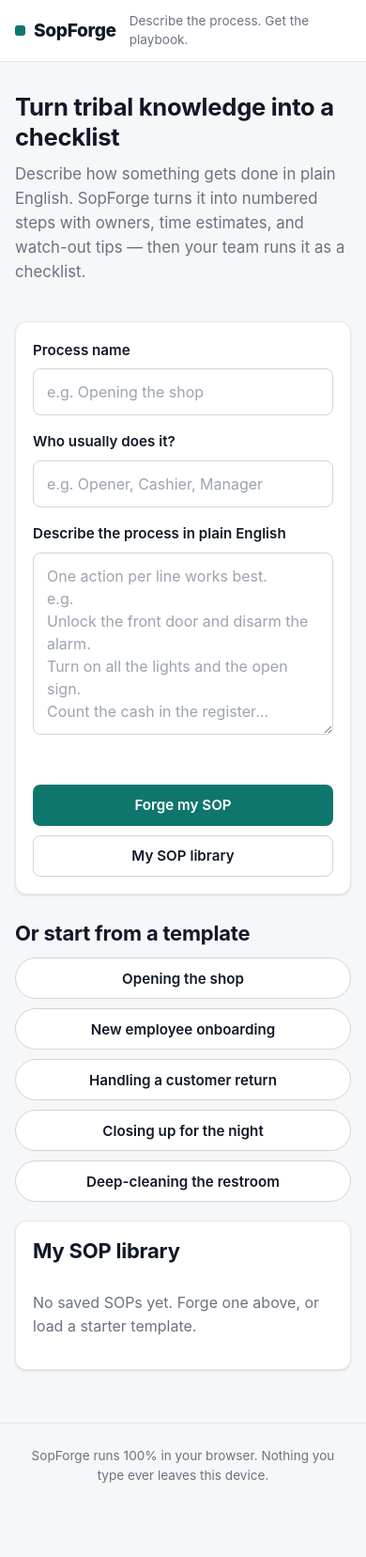
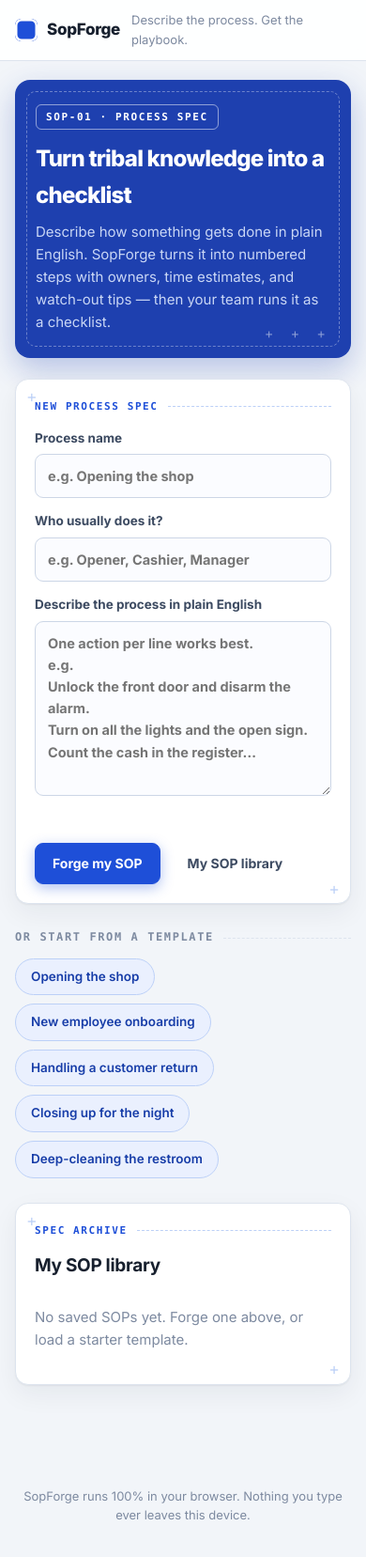
Before and after one commit to alexwboles/sopforge-ai, a plain HTML site: page index.html in a window 390 px wide. Shown: the whole page at 94% size. Before the commit the page ends 1604 px from the top, so only its background shows below. Drawn offline with Linux system fonts and the light colour scheme.

Commit message:
Distinctive redesign: The Blueprint — operations-blueprint identity (blueprint hero, spec-sheet panels, numbered step callouts, WATCH OUT tips). Smoke 11/11, e2e 7/7.

```diff
--- a/css/style.css
+++ b/css/style.css
@@ -1,289 +1,233 @@
-/* SopForge — premium light theme.
- * One accent: deep teal. White cards, subtle borders, system type scale. */
+/* ============ SopForge — The Blueprint ============
+ * An operations blueprint: crisp white spec sheets on cool slate,
+ * blueprint-blue accent, technical-drawing details, mono spec labels.
+ * One accent: blueprint blue. */
+:root {
+  --bg: #f2f5f9;
+  --card: #ffffff;
+  --ink: #17202e;
+  --ink-soft: #3c4a61;
+  --muted: #7d8aa0;
+  --line: #dde4ee;
+  --line-soft: #edf1f7;
+  --accent: #1e4fd8;
+  --accent-deep: #173da8;
+  --accent-soft: #eaf0fe;
+  --accent-line: #bcd0f7;
+  --blueprint: #1e40af;
+  --ok: #15803d;
+  --ok-soft: #f0fdf4;
+  --warn: #b45309;
+  --warn-soft: #fef6e7;
+  --radius: 12px;
+  --shadow: 0 1px 2px rgba(23, 32, 46, .06), 0 10px 28px rgba(23, 32, 46, .06);
+  --sans: "Inter", -apple-system, BlinkMacSystemFont, "Segoe UI", Roboto, sans-serif;
+  --mono: ui-monospace, SFMono-Regular, Menlo, Consolas, monospace;
+}
+* { box-sizing: border-box; }
+html { -webkit-text-size-adjust: 100%; }
+body {
+  margin: 0; font-family: var(--sans); background: var(--bg); color: var(--ink);
+  font-size: 15px; line-height: 1.6; -webkit-font-smoothing: antialiased;
+}
+.muted { color: var(--muted); }
+.small { font-size: 13px; }
+h1 { font-size: 26px; font-weight: 750; letter-spacing: -.4px; margin: 0 0 6px; }
+h2 { font-size: 19px; font-weight: 700; letter-spacing: -.3px; margin: 0 0 12px; }
+h3 { font-size: 13px; font-weight: 700; letter-spacing: 1.1px; text-transform: uppercase; color: var(--ink-soft); margin: 0 0 8px; }
 
-:root {
-  --accent: #0f766e;
-  --accent-hover: #0c5f59;
-  --accent-tint: #effaf8;
-  --bg: #f6f7f9;
-  --card: #ffffff;
-  --border: #e5e7eb;
-  --border-strong: #d1d5db;
-  --text: #111827;
-  --muted: #6b7280;
-  --danger: #b91c1c;
-  --danger-border: #fca5a5;
-  --radius: 8px;
-  --shadow: 0 1px 2px rgba(16, 24, 40, 0.05), 0 1px 3px rgba(16, 24, 40, 0.08);
-  --font: -apple-system, BlinkMacSystemFont, "Segoe UI", Roboto, Helvetica, Arial, sans-serif;
+/* ---------- top bar ---------- */
+.topbar {
+  background: rgba(255,255,255,.92); backdrop-filter: blur(10px);
+  border-bottom: 1px solid var(--line);
+  position: sticky; top: 0; z-index: 20;
+  display: flex; align-items: center; gap: 12px;
+  padding: 13px 24px;
 }
-
-* { box-sizing: border-box; }
-
-html { -webkit-text-size-adjust: 100%; }
-
-body {
-  font-family: var(--font);
-  margin: 0;
-  color: var(--text);
-  background: var(--bg);
-  line-height: 1.55;
-  font-size: 1rem;
-  -webkit-font-smoothing: antialiased;
-}
-
-/* ---------- type scale ---------- */
-h1, h2, h3 { line-height: 1.25; letter-spacing: -0.01em; margin: 0; }
-h1 { font-size: 2rem; font-weight: 750; }
-h2 { font-size: 1.375rem; font-weight: 700; }
-h3 { font-size: 1.125rem; font-weight: 650; }
-.muted { color: var(--muted); }
-.small { font-size: 0.85rem; line-height: 1.5; }
-
-/* ---------- topbar ---------- */
-.topbar {
-  background: var(--card);
-  border-bottom: 1px solid var(--border);
-  padding: 14px 24px;
-  display: flex;
-  align-items: center;
-  gap: 14px;
-}
-.brand {
-  font-weight: 800;
-  font-size: 1.2rem;
-  letter-spacing: -0.02em;
-  display: flex;
-  align-items: center;
-  gap: 9px;
-}
+.brand { display: flex; align-items: center; gap: 10px; font-weight: 800; font-size: 17px; letter-spacing: -.3px; }
 .brand::before {
-  content: "";
-  width: 11px;
-  height: 11px;
-  border-radius: 3px;
+  content: ""; width: 24px; height: 24px; border-radius: 7px; flex: none;
   background: var(--accent);
-  flex: 0 0 11px;
+  box-shadow: inset 0 0 0 2.5px #fff, inset 0 0 0 4.5px var(--accent);
 }
 
 /* ---------- layout ---------- */
-main {
-  max-width: 1120px;
-  margin: 0 auto;
-  padding: 28px 24px 48px;
+main { max-width: 920px; margin: 0 auto; padding: 30px 24px 70px; }
+section { animation: rise .28s ease both; }
+@keyframes rise { from { opacity: 0; transform: translateY(8px); } to { opacity: 1; transform: none; } }
+@media (prefers-reduced-motion: reduce) { section { animation: none; } * { transition: none !important; } }
+
+/* ---------- blueprint hero ---------- */
+.hero {
+  background: var(--blueprint); color: #fff;
+  border-radius: 16px; padding: 34px 36px; margin-bottom: 22px;
+  position: relative; overflow: hidden;
+  box-shadow: 0 12px 32px rgba(30, 64, 175, .28);
 }
-section + section { margin-top: 8px; }
+.hero::before {
+  content: ""; position: absolute; inset: 12px;
+  border: 1.5px dashed rgba(255,255,255,.35); border-radius: 10px; pointer-events: none;
+}
+.hero::after {
+  content: "+ + +"; position: absolute; right: 22px; bottom: 14px;
+  font-family: var(--mono); font-size: 13px; letter-spacing: 6px; color: rgba(255,255,255,.5);
+}
+.hero h1 { color: #fff; font-size: clamp(24px, 3.6vw, 32px); letter-spacing: -.8px; max-width: 560px; position: relative; }
+.hero .muted { color: #c9d6f5; max-width: 600px; margin: 8px 0 0; position: relative; }
+.hero .spec-tag {
+  display: inline-block; font-family: var(--mono); font-size: 11px; font-weight: 700;
+  letter-spacing: 1.6px; text-transform: uppercase; color: #fff;
+  border: 1px solid rgba(255,255,255,.5); border-radius: 6px; padding: 4px 10px; margin-bottom: 12px;
+  position: relative;
+}
 
-.hero { padding: 12px 0 20px; max-width: 720px; }
-.hero h1 { margin: 0 0 10px; }
-.hero p { font-size: 1.05rem; margin: 0; }
+/* ---------- spec sheet panel ---------- */
+.panel {
+  background: var(--card); border: 1px solid var(--line); border-radius: 14px;
+  box-shadow: var(--shadow); padding: 26px 28px; margin-bottom: 22px; position: relative;
+}
+.panel::before, .panel::after {
+  content: "+"; position: absolute; font-family: var(--mono); color: var(--accent-line); font-size: 16px;
+}
+.panel::before { top: 6px; left: 12px; }
+.panel::after { bottom: 2px; right: 12px; }
+.spec-label {
+  font-family: var(--mono); font-size: 11px; font-weight: 700; letter-spacing: 1.6px;
+  text-transform: uppercase; color: var(--accent); margin-bottom: 14px;
+  display: flex; align-items: center; gap: 10px;
+}
+.spec-label::after { content: ""; flex: 1; border-top: 1px dashed var(--accent-line); }
 
-h2.section-title { margin: 28px 0 12px; }
-
-/* ---------- panels / cards ---------- */
-.panel {
-  background: var(--card);
-  border: 1px solid var(--border);
-  border-radius: 12px;
-  padding: 24px;
-  margin: 20px 0;
-  box-shadow: var(--shadow);
+label { display: block; font-size: 13.5px; font-weight: 650; color: var(--ink-soft); margin: 0 0 14px; }
+input[type="text"], input[type="password"], textarea {
+  display: block; width: 100%; margin-top: 6px; padding: 11px 13px;
+  font: inherit; font-size: 14.5px; color: var(--ink);
+  background: #fbfcff; border: 1px solid #ccd6e6; border-radius: 9px;
+  transition: border-color .15s ease, box-shadow .15s ease;
 }
-.panel h2 { margin-bottom: 12px; }
-.panel h3 { margin-bottom: 8px; }
-
-.card {
-  display: flex;
-  justify-content: space-between;
-  align-items: center;
-  gap: 12px;
-  border: 1px solid var(--border);
-  border-radius: 10px;
-  padding: 16px 18px;
-  background: var(--card);
-  box-shadow: var(--shadow);
+input:focus, textarea:focus {
+  outline: none; border-color: var(--accent); box-shadow: 0 0 0 3px rgba(30, 79, 216, .13);
 }
-#library-list {
-  display: grid;
-  grid-template-columns: repeat(auto-fill, minmax(320px, 1fr));
-  gap: 12px;
-}
-#library-list p.muted { grid-column: 1 / -1; }
-
-/* ---------- forms ---------- */
-label { display: block; margin: 16px 0; font-weight: 600; font-size: 0.95rem; }
-label:first-child { margin-top: 0; }
-input[type="text"], input[type="password"], textarea {
-  width: 100%;
-  margin-top: 8px;
-  padding: 12px 14px;
-  font-size: 1rem;
-  line-height: 1.5;
-  color: var(--text);
-  background: #fff;
-  border: 1px solid var(--border-strong);
-  border-radius: var(--radius);
-  font-family: inherit;
-}
-textarea { resize: vertical; min-height: 120px; }
-input[type="text"]::placeholder,
-input[type="password"]::placeholder,
-textarea::placeholder { color: #9ca3af; }
+textarea { resize: vertical; }
+.error { color: #b91c1c; font-size: 13.5px; min-height: 20px; margin: 2px 0 8px; }
 
 /* ---------- buttons ---------- */
 button {
-  min-height: 44px;
-  padding: 11px 20px;
-  border: 1px solid transparent;
-  border-radius: var(--radius);
-  cursor: pointer;
-  background: #eef0f3;
-  color: var(--text);
-  font-size: 0.95rem;
-  font-weight: 600;
-  font-family: inherit;
-  transition: background-color 0.15s ease, border-color 0.15s ease, box-shadow 0.15s ease;
+  font: inherit; font-size: 14px; font-weight: 650; cursor: pointer;
+  padding: 10px 18px; border-radius: 9px; border: 1px solid #ccd6e6;
+  background: #fbfcff; color: var(--ink);
+  transition: transform .12s ease, box-shadow .12s ease, background .12s ease;
 }
-button:hover { background: #e3e6eb; }
-button:active { transform: translateY(0); }
-
-button.primary { background: var(--accent); color: #fff; }
-button.primary:hover { background: var(--accent-hover); }
-
-button.ghost { background: #fff; border-color: var(--border-strong); }
-button.ghost:hover { border-color: var(--accent); color: var(--accent); background: var(--accent-tint); }
-
-button.danger { color: var(--danger); border-color: var(--danger-border); background: #fff; }
-button.danger:hover { background: #fef2f2; border-color: var(--danger); }
-
-button:focus-visible,
-input:focus-visible,
-textarea:focus-visible,
-.step:focus-visible,
-.chip:focus-visible {
-  outline: 2px solid var(--accent);
-  outline-offset: 2px;
+button:hover { transform: translateY(-1px); box-shadow: 0 4px 12px rgba(23,32,46,.1); }
+button.primary, #forge-btn.primary {
+  background: var(--accent); border-color: var(--accent); color: #fff;
+  box-shadow: 0 4px 14px rgba(30, 79, 216, .35);
 }
-input[type="text"]:focus, input[type="password"]:focus, textarea:focus {
-  border-color: var(--accent);
-  box-shadow: 0 0 0 3px rgba(15, 118, 110, 0.16);
-  outline: none;
-}
-
-.row { display: flex; gap: 10px; flex-wrap: wrap; align-items: center; }
-.between { justify-content: space-between; margin-bottom: 16px; }
+button.primary:hover, #forge-btn.primary:hover { background: var(--accent-deep); }
+button.ghost, .ghost { background: transparent; border-color: transparent; color: var(--ink-soft); box-shadow: none; }
+button.ghost:hover, .ghost:hover { background: var(--line-soft); box-shadow: none; transform: none; }
+button.danger { color: #b91c1c; }
+button.danger:hover { background: #fef2f2; }
+.row { display: flex; align-items: center; gap: 10px; flex-wrap: wrap; margin-top: 16px; }
+.row.between { justify-content: space-between; }
 
 /* ---------- template chips ---------- */
-.chips { display: flex; gap: 10px; flex-wrap: wrap; margin: 12px 0 8px; }
+.section-title {
+  font-family: var(--mono); font-size: 12px; font-weight: 700; letter-spacing: 1.6px;
+  text-transform: uppercase; color: var(--muted); margin: 26px 0 12px;
+  display: flex; align-items: center; gap: 10px;
+}
+.section-title::after { content: ""; flex: 1; border-top: 1px dashed var(--line); }
+.chips { display: flex; flex-wrap: wrap; gap: 9px; margin-bottom: 26px; }
 .chip {
-  background: #fff;
-  border: 1px solid var(--border-strong);
-  border-radius: 999px;
-  padding: 10px 18px;
-  min-height: 44px;
-  color: var(--text);
+  border: 1.5px solid var(--accent-line); background: var(--accent-soft); color: var(--accent-deep);
+  border-radius: 999px; padding: 8px 16px; font-size: 13.5px; font-weight: 600;
 }
-.chip:hover { border-color: var(--accent); color: var(--accent); background: var(--accent-tint); }
+.chip:hover { background: #fff; border-color: var(--accent); box-shadow: 0 3px 10px rgba(30,79,216,.15); }
 
-/* ---------- SOP view ---------- */
-#sop-title { margin: 4px 0 6px; }
-#sop-meta { margin: 0 0 4px; }
+/* ---------- library spec cards ---------- */
+#library-list { display: grid; gap: 12px; }
+#library-list .card {
+  display: flex; justify-content: space-between; align-items: center; gap: 14px; flex-wrap: wrap;
+  background: var(--card); border: 1px solid var(--line); border-radius: 11px;
+  padding: 15px 18px; box-shadow: 0 1px 3px rgba(23,32,46,.05);
+  border-left: 4px solid var(--accent);
+  transition: transform .13s ease, box-shadow .13s ease;
+}
+#library-list .card:hover { transform: translateY(-1px); box-shadow: var(--shadow); }
+#library-list .card strong { font-size: 15.5px; letter-spacing: -.2px; }
+#library-list .card .muted.small { font-family: var(--mono); font-size: 12px; margin-top: 3px; }
+#library-list .card .row { margin-top: 0; }
+#library-list .card button { padding: 8px 14px; font-size: 13px; }
 
+/* ---------- SOP inspection sheet ---------- */
+#sop-meta { font-family: var(--mono); font-size: 13px; }
 .progress {
-  background: var(--border);
-  border-radius: 999px;
-  height: 10px;
-  overflow: hidden;
-  margin: 14px 0 6px;
+  height: 14px; background: var(--line-soft); border: 1px solid var(--line);
+  border-radius: 999px; overflow: hidden; margin: 14px 0 6px; position: relative;
 }
-#progress-fill { background: var(--accent); height: 100%; width: 0; transition: width 0.3s ease; }
-#progress-label { margin: 0 0 16px; }
+#progress-fill {
+  height: 100%; width: 0; background: var(--accent); border-radius: 999px;
+  transition: width .4s ease;
+}
+#progress-label { font-family: var(--mono); font-size: 12.5px; margin: 0 0 18px; }
 
+#step-list { display: grid; gap: 0; }
 .step {
-  display: flex;
-  gap: 14px;
-  align-items: flex-start;
-  background: #fff;
-  border: 1px solid var(--border);
-  border-radius: 12px;
-  padding: 16px 18px;
-  margin: 12px 0;
-  cursor: pointer;
-  box-shadow: var(--shadow);
-  transition: border-color 0.15s ease, box-shadow 0.15s ease;
+  display: grid; grid-template-columns: auto auto 1fr; gap: 14px; align-items: start;
+  background: var(--card); border: 1px solid var(--line); border-radius: 12px;
+  padding: 16px 18px; margin-bottom: 14px; cursor: pointer;
+  transition: border-color .15s ease, box-shadow .15s ease;
+  position: relative;
 }
-.step:hover { border-color: var(--border-strong); }
-.step input {
-  width: 20px;
-  height: 20px;
-  margin-top: 3px;
-  flex: 0 0 20px;
-  accent-color: var(--accent);
-  cursor: pointer;
+.step:hover { border-color: var(--accent-line); box-shadow: var(--shadow); }
+.step input[type="checkbox"] {
+  width: 20px; height: 20px; margin-top: 2px; accent-color: var(--accent); cursor: pointer; flex: none;
 }
-.step.done { opacity: 0.6; }
-.step.done strong { text-decoration: line-through; }
-.step.done .step-n { background: #9ca3af; }
 .step-n {
-  background: var(--accent);
-  color: #fff;
-  font-weight: 700;
-  font-size: 0.9rem;
-  border-radius: 50%;
-  width: 32px;
-  height: 32px;
-  flex: 0 0 32px;
-  display: flex;
-  align-items: center;
-  justify-content: center;
+  position: relative; flex: none; width: 36px; height: 36px; border-radius: 50%;
+  background: var(--accent-soft); color: var(--accent-deep);
+  font-family: var(--mono); font-size: 13px; font-weight: 700;
+  display: inline-flex; align-items: center; justify-content: center;
+  border: 1.5px solid var(--accent-line);
 }
-.step-body { display: flex; flex-direction: column; gap: 6px; min-width: 0; }
-.step-body strong { font-weight: 650; font-size: 1.02rem; }
+.step:not(:last-child) .step-n::after {
+  content: ""; position: absolute; top: calc(100% + 5px); left: 50%;
+  transform: translateX(-50%); width: 2px; height: 16px; background: var(--accent-line);
+}
+.step-body { display: flex; flex-direction: column; gap: 4px; min-width: 0; }
+.step-body strong { font-size: 15px; letter-spacing: -.1px; }
+.step-body .muted.small { font-family: var(--mono); font-size: 12px; }
 .tip {
-  font-size: 0.85rem;
-  color: #92400e;
-  background: #fffbeb;
-  border: 1px solid #fde68a;
-  border-radius: 6px;
-  padding: 8px 10px;
+  margin-top: 8px; font-size: 13px; color: var(--ink-soft);
+  background: var(--warn-soft); border-left: 3px solid var(--warn);
+  border-radius: 0 8px 8px 0; padding: 8px 12px;
 }
-.tip strong { font-weight: 700; }
+.tip strong { color: var(--warn); font-size: 12px; letter-spacing: .6px; text-transform: uppercase; }
+.step.done { border-color: #bbf7d0; background: #fdfffe; }
+.step.done .step-n { background: var(--ok); border-color: var(--ok); color: #fff; }
+.step.done .step-body > strong { color: var(--muted); text-decoration: line-through; text-decoration-color: #9db8a4; }
 
-.ai-panel { border-style: dashed; border-width: 1.5px; }
-#polish-msg { margin: 10px 0 0; min-height: 1.4em; }
+/* ---------- AI polish panel ---------- */
+.ai-panel {
+  border-style: dashed; border-color: var(--accent-line); background: #fbfcff;
+}
+.ai-panel .row { margin-top: 10px; }
+.ai-panel input { max-width: 320px; }
 
-.error { color: var(--danger); font-size: 0.92rem; margin: 10px 0; min-height: 1.4em; }
-
-footer { text-align: center; padding: 24px; border-top: 1px solid var(--border); }
-
-/* ---------- print ---------- */
+/* ---------- footer / print ---------- */
+footer { text-align: center; padding: 26px 16px 34px; }
 @media print {
-  .topbar, .ai-panel, .row, footer, #view-forge { display: none !important; }
-  body { background: #fff; }
-  main { max-width: none; padding: 0; }
-  .step { break-inside: avoid; box-shadow: none; }
+  .topbar, .row, footer, .ai-panel, .chips, .section-title { display: none !important; }
+  .hero { box-shadow: none; }
+  main { padding: 0; }
 }
-
-/* ---------- responsive ---------- */
-@media (max-width: 720px) {
-  .topbar { padding: 12px 16px; }
-  main { padding: 20px 16px 36px; }
-  .hero h1, h1 { font-size: 1.6rem; }
-  .panel { padding: 18px; }
-  .row .primary, .row button { flex: 1 1 100%; }
-  .chips .chip { flex: 1 1 100%; text-align: center; }
-  #library-list { grid-template-columns: 1fr; }
-  .card { flex-direction: column; align-items: stretch; }
-  .card .row { justify-content: flex-start; }
-  .card .row button { flex: 1 1 auto; }
-  .between { gap: 12px; }
+@media (max-width: 640px) {
+  main { padding: 20px 16px 60px; }
+  .topbar { padding: 11px 16px; }
+  .hero { padding: 26px 22px; }
+  .panel { padding: 20px; }
+  .step { grid-template-columns: auto 1fr; }
+  .step-n { display: none; }
+  #library-list .card { align-items: flex-start; flex-direction: column; }
 }
-
-/* ---------- reduced motion ---------- */
-@media (prefers-reduced-motion: reduce) {
-  html { scroll-behavior: auto; }
-  *, *::before, *::after {
-    transition: none !important;
-    animation: none !important;
-  }
-}
--- a/index.html
+++ b/index.html
@@ -4,6 +4,9 @@
 <meta charset="UTF-8">
 <meta name="viewport" content="width=device-width, initial-scale=1.0">
 <title>SopForge — plain English in, SOP out</title>
+<link rel="preconnect" href="https://fonts.googleapis.com">
+<link rel="preconnect" href="https://fonts.gstatic.com" crossorigin>
+<link href="https://fonts.googleapis.com/css2?family=Inter:wght@400;500;600;700;800&display=swap" rel="stylesheet">
 <link rel="stylesheet" href="css/style.css">
 </head>
 <body>
@@ -16,11 +19,13 @@
   <!-- FORGE VIEW -->
   <section id="view-forge">
     <div class="hero">
+      <span class="spec-tag">SOP-01 · Process spec</span>
       <h1>Turn tribal knowledge into a checklist</h1>
       <p class="muted">Describe how something gets done in plain English. SopForge turns it into numbered steps with owners, time estimates, and watch-out tips — then your team runs it as a checklist.</p>
     </div>
 
     <div class="panel">
+      <div class="spec-label">New process spec</div>
       <label>Process name <input id="proc-name" type="text" placeholder="e.g. Opening the shop"></label>
       <label>Who usually does it? <input id="proc-role" type="text" placeholder="e.g. Opener, Cashier, Manager"></label>
       <label>Describe the process in plain English
@@ -37,6 +42,7 @@
     <div id="template-list" class="chips"></div>
 
     <div class="panel" id="library-panel">
+      <div class="spec-label">Spec archive</div>
       <h2>My SOP library</h2>
       <div id="library-list"></div>
     </div>
```
